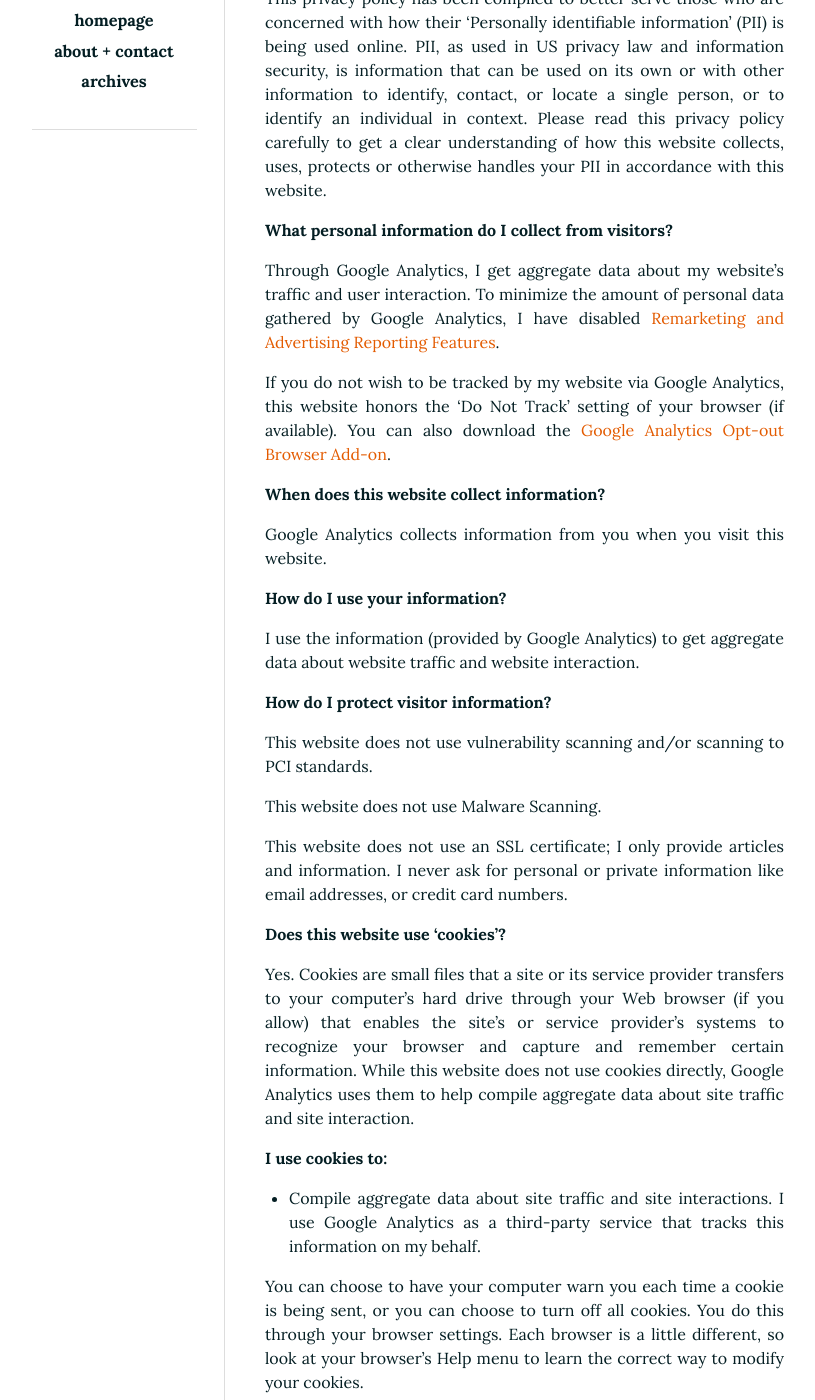
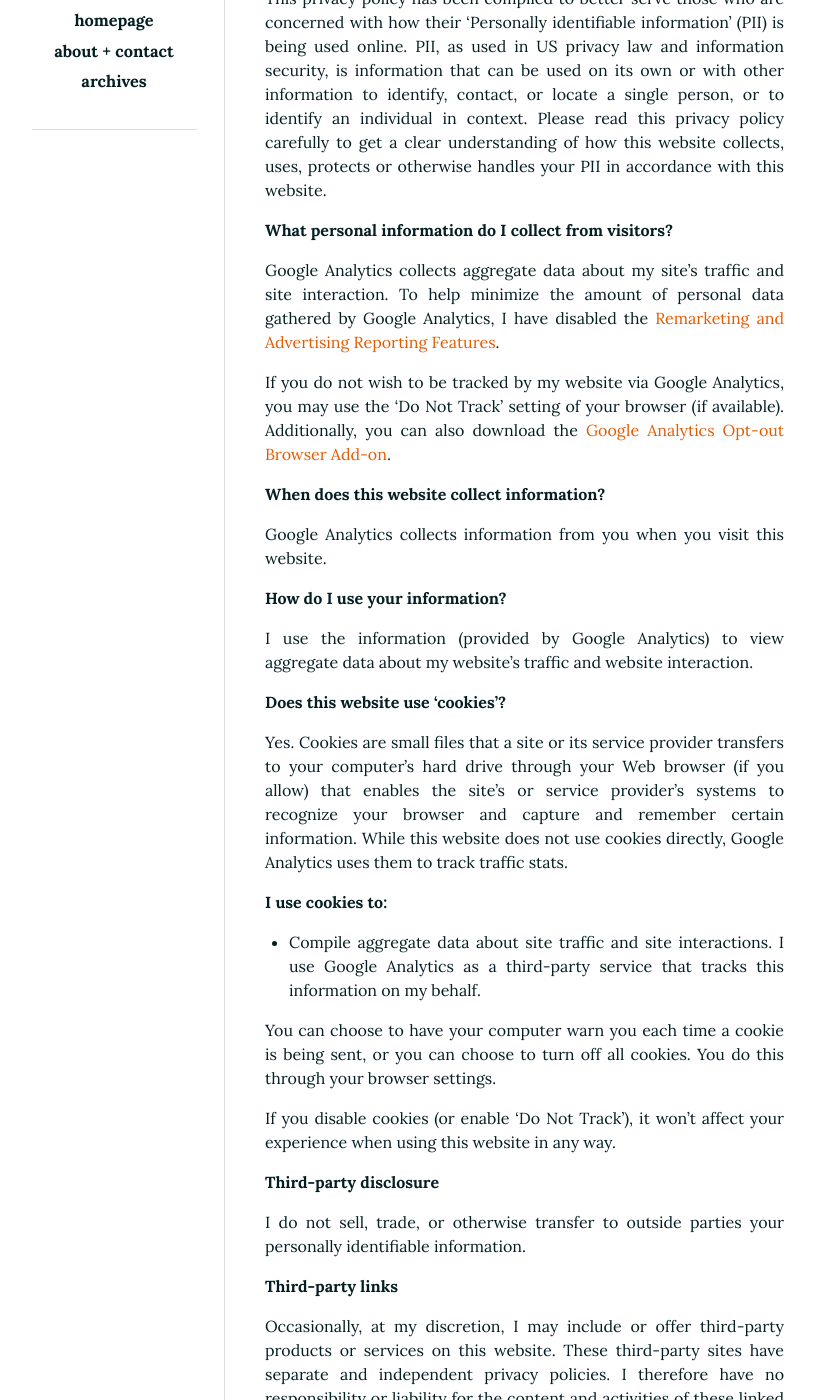
Before and after one commit to jonbeebe/jonbeebe.github.io, a Jekyll site: the page built from privacy/index.md, in a window 1280 px wide and 1400 px high, scrolled down 206 px. Shown: the whole window, without its empty margins (68-883 px from the left). Built offline with Jekyll 4.4.1, drawn with Linux system fonts in a browser that asks for light colours; some of the changed text lies outside the part shown.

Commit message:
Updated Privacy Policy.

```diff
--- a/privacy/index.md
+++ b/privacy/index.md
@@ -5,15 +5,15 @@
 
 # {{ page.title }}
 
-*TLDR; This website uses [Google Analytics](https://www.google.com/analytics/). If you do not agree with that, please use the 'Do Not Track' setting of your browser (if available), or download the [Google Analytics Opt-out Browser Add-on](https://tools.google.com/dlpage/gaoptout).*
+*TLDR; Stats are tracked with [Google Analytics](https://www.google.com/analytics/). If you're not comfortable with that, please use the 'Do Not Track' setting of your browser (if available), or download the [Google Analytics Opt-out Browser Add-on](https://tools.google.com/dlpage/gaoptout).*
 
 This privacy policy has been compiled to better serve those who are concerned with how their 'Personally identifiable information' (PII) is being used online. PII, as used in US privacy law and information security, is information that can be used on its own or with other information to identify, contact, or locate a single person, or to identify an individual in context. Please read this privacy policy carefully to get a clear understanding of how this website collects, uses, protects or otherwise handles your PII in accordance with this website.
 
 **What personal information do I collect from visitors?**
 
-Through Google Analytics, I get aggregate data about my website's traffic and user interaction. To minimize the amount of personal data gathered by Google Analytics, I have disabled [Remarketing and Advertising Reporting Features](https://support.google.com/analytics/answer/2611268).
+Google Analytics collects aggregate data about my site's traffic and site interaction. To help minimize the amount of personal data gathered by Google Analytics, I have disabled the [Remarketing and Advertising Reporting Features](https://support.google.com/analytics/answer/2611268).
 
-If you do not wish to be tracked by my website via Google Analytics, this website honors the 'Do Not Track' setting of your browser (if available). You can also download the [Google Analytics Opt-out Browser Add-on](https://tools.google.com/dlpage/gaoptout).
+If you do not wish to be tracked by my website via Google Analytics, you may use the 'Do Not Track' setting of your browser (if available). Additionally, you can also download the [Google Analytics Opt-out Browser Add-on](https://tools.google.com/dlpage/gaoptout).
 
 **When does this website collect information?**
 
@@ -21,27 +21,19 @@
 
 **How do I use your information?**
 
-I use the information (provided by Google Analytics) to get aggregate data about website traffic and website interaction.
-
-**How do I protect visitor information?**
-
-This website does not use vulnerability scanning and/or scanning to PCI standards.
-
-This website does not use Malware Scanning.
-
-This website does not use an SSL certificate; I only provide articles and information. I never ask for personal or private information like email addresses, or credit card numbers.
+I use the information (provided by Google Analytics) to view aggregate data about my website's traffic and website interaction.
 
 **Does this website use 'cookies'?**
 
-Yes. Cookies are small files that a site or its service provider transfers to your computer's hard drive through your Web browser (if you allow) that enables the site's or service provider's systems to recognize your browser and capture and remember certain information. While this website does not use cookies directly, Google Analytics uses them to help compile aggregate data about site traffic and site interaction.
+Yes. Cookies are small files that a site or its service provider transfers to your computer's hard drive through your Web browser (if you allow) that enables the site's or service provider's systems to recognize your browser and capture and remember certain information. While this website does not use cookies directly, Google Analytics uses them to track traffic stats.
 
 **I use cookies to:**
 
 - Compile aggregate data about site traffic and site interactions. I use Google Analytics as a third-party service that tracks this information on my behalf.
 
-You can choose to have your computer warn you each time a cookie is being sent, or you can choose to turn off all cookies. You do this through your browser  settings. Each browser is a little different, so look at your browser's Help menu to learn the correct way to modify your cookies.
+You can choose to have your computer warn you each time a cookie is being sent, or you can choose to turn off all cookies. You do this through your browser  settings.
 
-If you disable cookies, it won't affect your experience in any way.
+If you disable cookies (or enable 'Do Not Track'), it won't affect your experience when using this website in any way.
 
 **Third-party disclosure**
 
@@ -53,8 +45,14 @@
 
 **COPPA (Children Online Privacy Protection Act)**
 
-When it comes to the collection of personal information from children under 13, the Children's Online Privacy Protection Act (COPPA) puts parents in control.  The Federal Trade Commission, the nation's consumer protection agency, enforces the COPPA Rule, which spells out what operators of websites and online services must do to protect children's privacy and safety online.
-
 I do not specifically market to children under 13.
 
-Last updated: February 14, 2016
+**Miscellaneous**
+
+This website does not use vulnerability scanning and/or scanning to PCI standards.
+
+This website does not use Malware Scanning.
+
+This website does not use an SSL certificate; I only provide articles and information. I never ask for personal or private information like email addresses, or credit card numbers.
+
+*Last updated: February 15, 2016*
```
Also changed, not shown: 2 other files.
